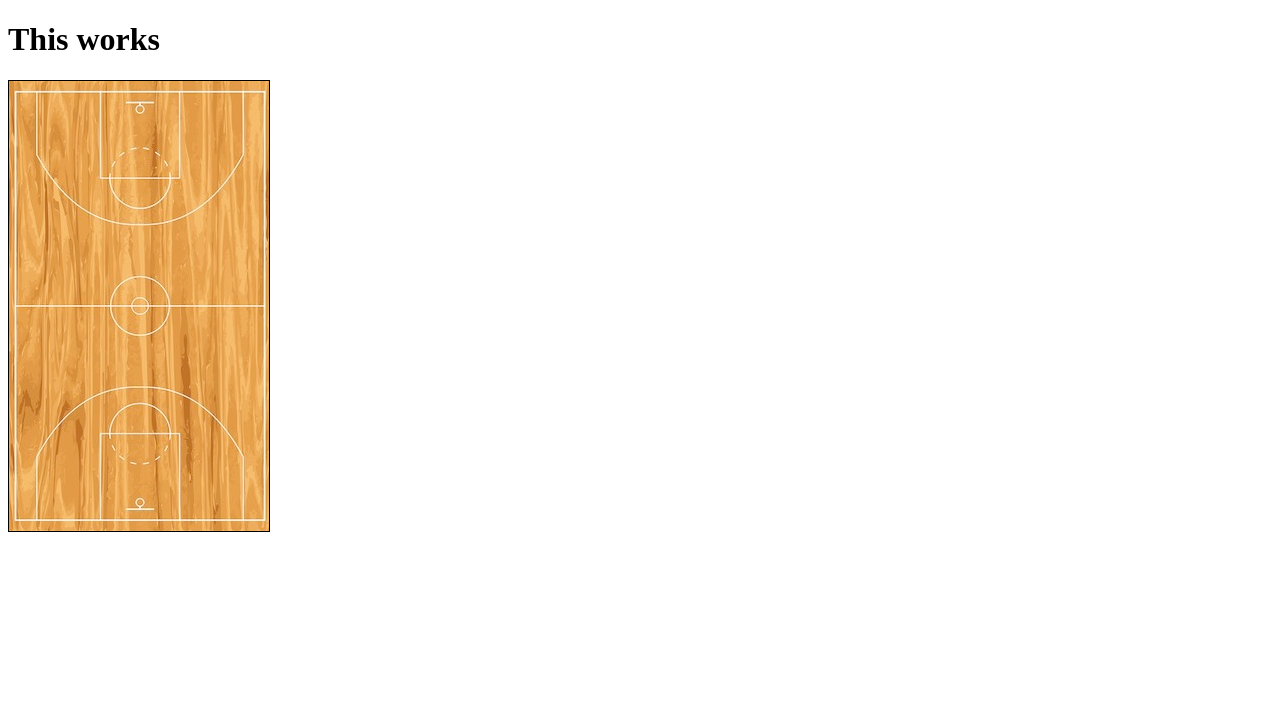
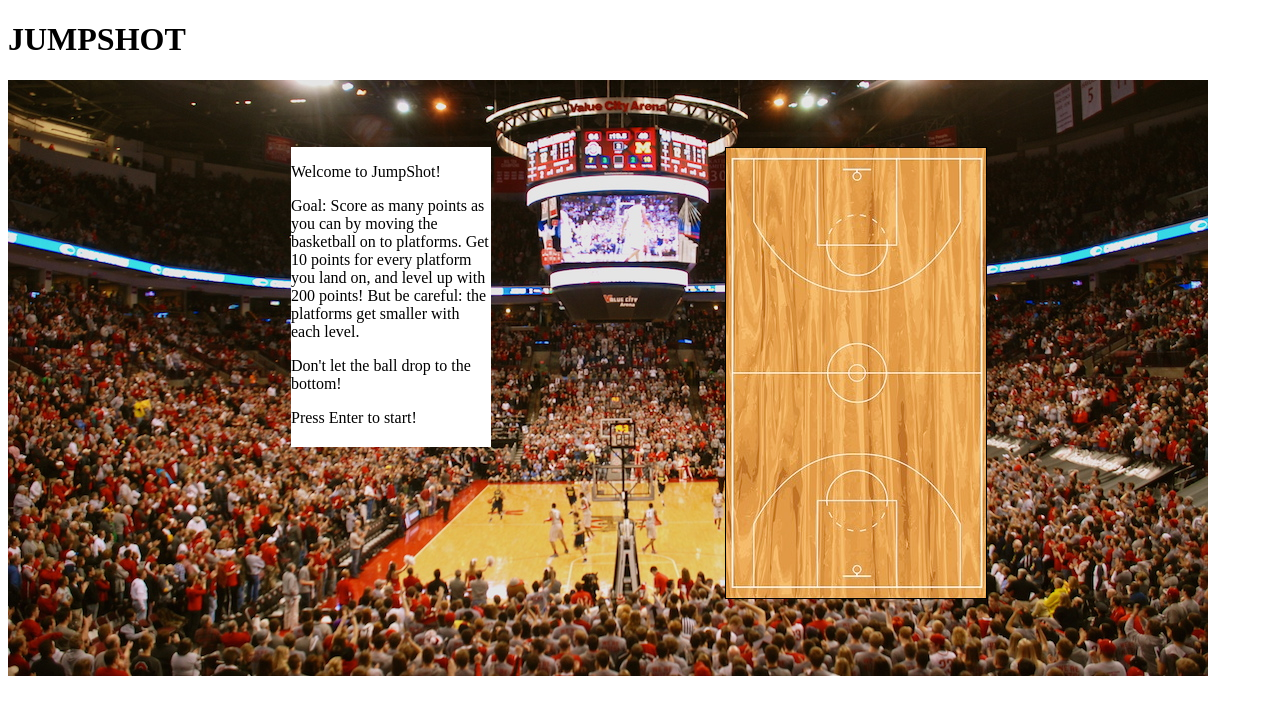
Before and after one commit to rgoc123/JumpShot, a website: page index.html in a window 1280 px wide. Drawn offline with Linux system fonts and the light colour scheme.

Commit message:
Adds initial background and styling

```diff
--- a/assets/jumpshot.css
+++ b/assets/jumpshot.css
@@ -1,7 +1,38 @@
+.background {
+  background: url("./arena.jpg");
+  width: 1200px;
+  height: 596px;
+  display: flex;
+}
+
+.left {
+  width: 600px;
+  height: 596px;
+  position: relative;
+}
+
+.rules {
+  background: white;
+  width: 200px;
+  height: 300px;
+  position: absolute;
+  right: 117px;
+  top: 67px;
+}
+
+.right {
+  width: 600px;
+  height: 596px;
+  position: relative;
+}
+
 #game-canvas {
   border: 1px solid black;
   width: 260px;
   height: 450px;
+  position: absolute;
+  left: 117px;
+  top: 67px;
 }
 
 canvas {
--- a/index.html
+++ b/index.html
@@ -2,7 +2,7 @@
 <html>
   <head>
     <meta charset="utf-8">
-    <title>JumpShot</title>
+    <title>JUMPSHOT</title>
     <link rel="stylesheet" href="./assets/jumpshot.css">
     <style media="screen">
       canvas {
@@ -11,8 +11,25 @@
     </style>
   </head>
   <body>
-    <h1>This works</h1>
-    <canvas id="game-canvas"></canvas>
+    <h1>JUMPSHOT</h1>
+    <div class="background">
+
+      <div class="left">
+        <!-- PLACEHOLDER -->
+        <div class="rules">
+          <p>Welcome to JumpShot!</p>
+          <p>Goal: Score as many points as you can by moving the basketball on to platforms. Get 10 points for every platform you land on, and level up with 200 points! But be careful: the platforms get smaller with each level.</p>
+          <p>Don't let the ball drop to the bottom!</p>
+          <p>Press Enter to start!</p>
+        </div>
+      </div>
+
+      <div class="right">
+        <canvas id="game-canvas"></canvas>
+      </div>
+
+    </div>
+
     <script src="./lib/bundle.js"></script>
   </body>
 </html>
```
Also changed, not shown: assets/arena.jpg (added), lib/bundle.js, lib/game.js, 1 other file.
